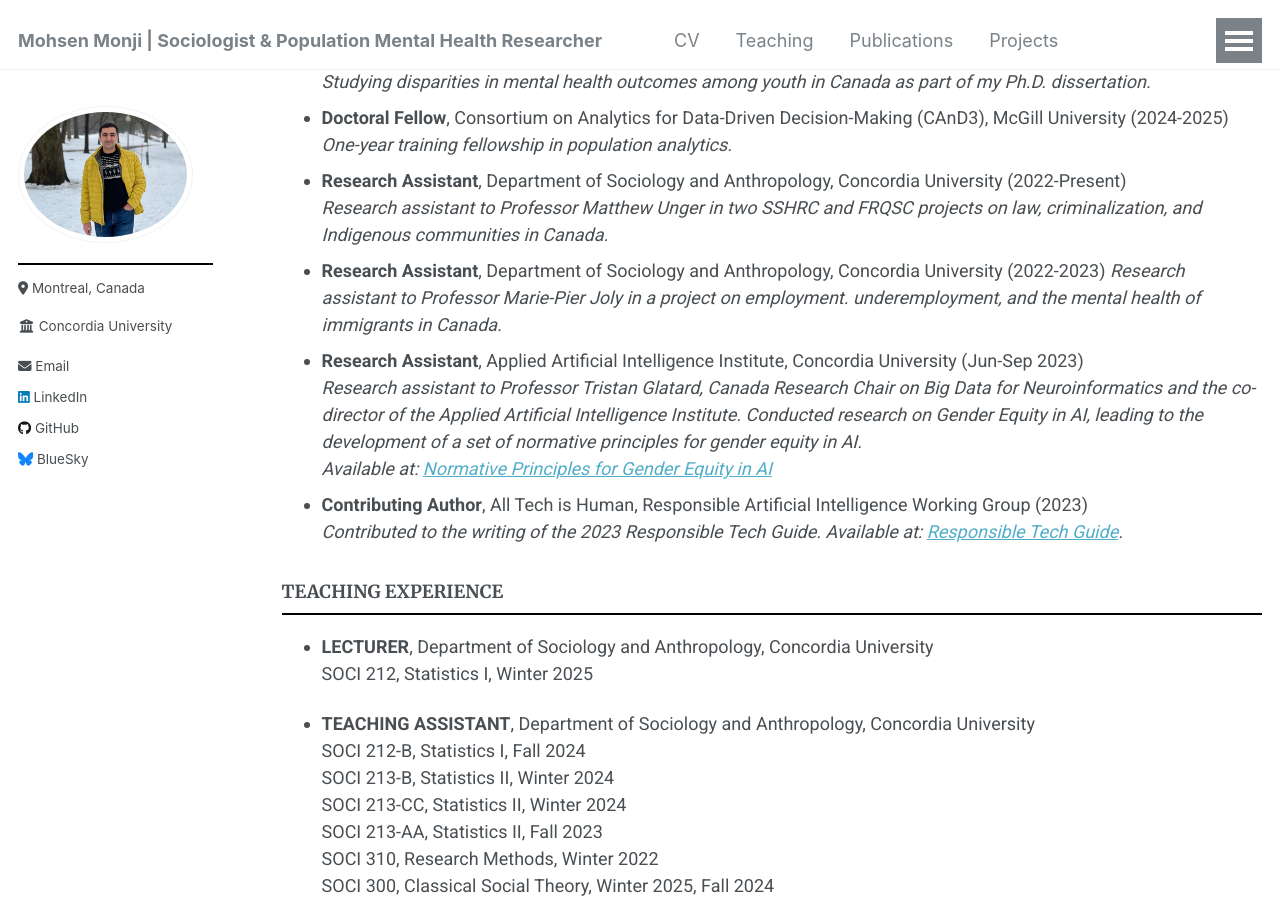
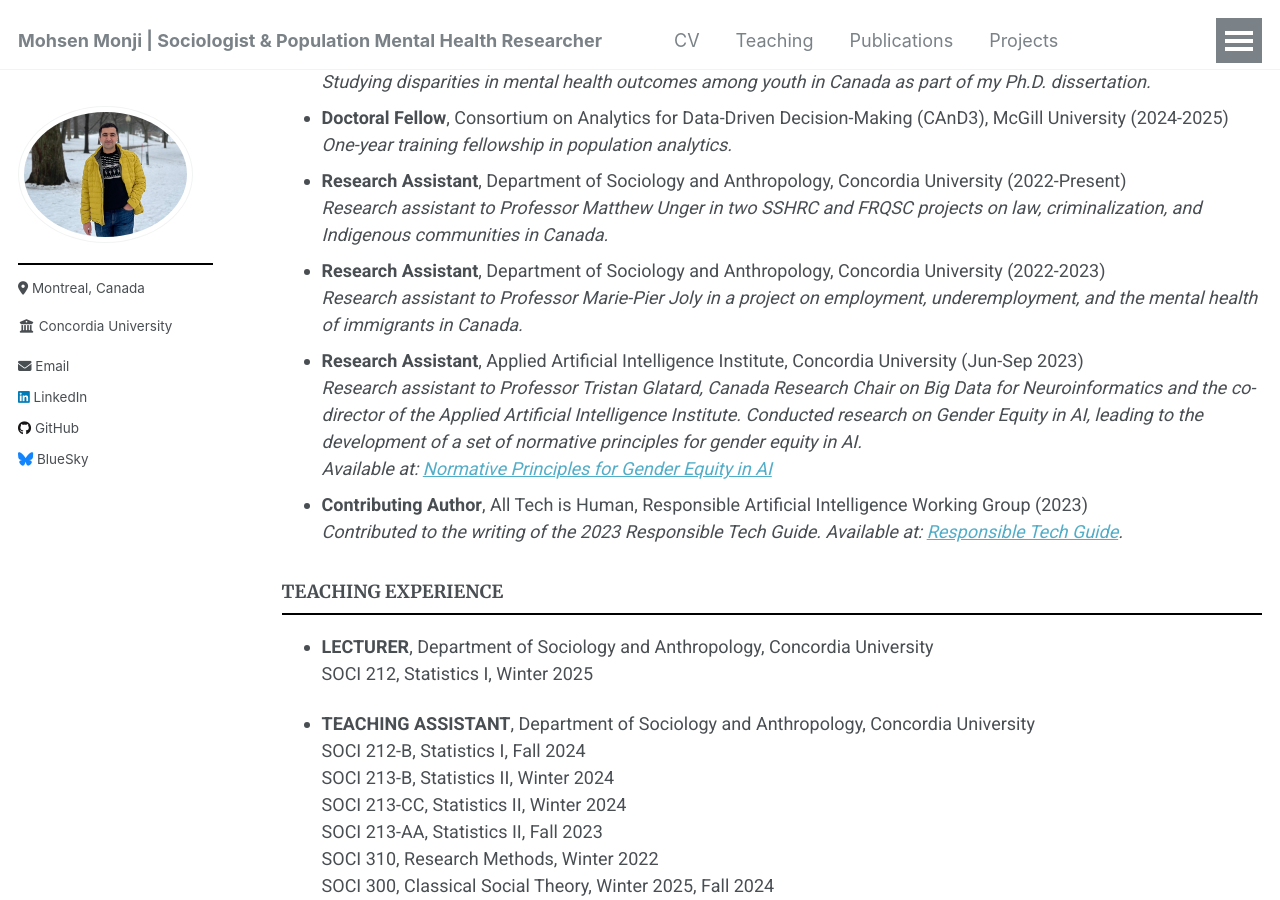
Before and after one commit to Mohsnmonji/mohsnmonji.github.io, a Jekyll site: the page built from _pages/Curriculum Vitae.md, in a window 1280 px wide and 900 px high, scrolled down 820 px. Built offline with Jekyll 4.4.1, drawn with Linux system fonts in a browser that asks for light colours.

```diff
--- a/_pages/Curriculum Vitae.md
+++ b/_pages/Curriculum Vitae.md
@@ -46,7 +46,7 @@ redirect_from:
 - **Research Assistant**, Department of Sociology and Anthropology, Concordia University (2022-Present)
   *Research assistant to Professor Matthew Unger in two SSHRC and FRQSC projects on law, criminalization, and Indigenous communities in Canada.*
 - **Research Assistant**, Department of Sociology and Anthropology, Concordia University (2022-2023)
-   *Research assistant to Professor Marie-Pier Joly in a project on employment. underemployment, and the mental health of immigrants in Canada.*
+   *Research assistant to Professor Marie-Pier Joly in a project on employment, underemployment, and the mental health of immigrants in Canada.*
 - **Research Assistant**, Applied Artificial Intelligence Institute, Concordia University (Jun-Sep 2023)
   *Research assistant to Professor Tristan Glatard, Canada Research Chair on Big Data for Neuroinformatics and the co-director of the Applied Artificial Intelligence Institute. Conducted research on Gender Equity in AI, leading to the development of a set of normative principles for gender equity in AI.*
   *Available at: [Normative Principles for Gender Equity in AI](https://affectingmachines.net/)*
```
